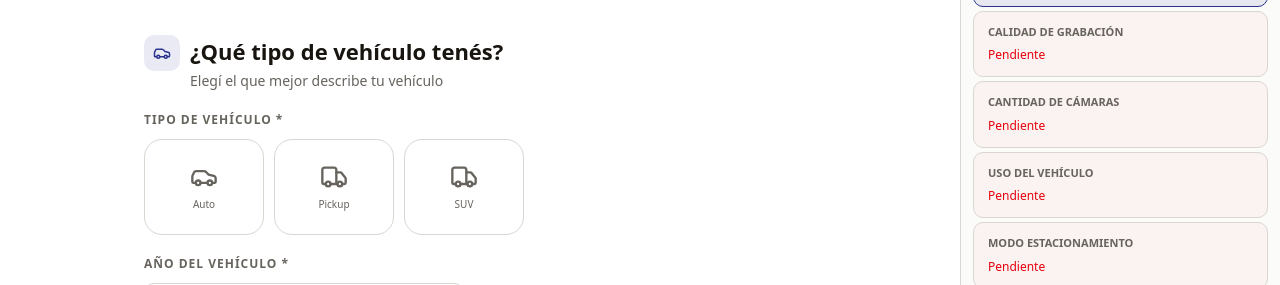
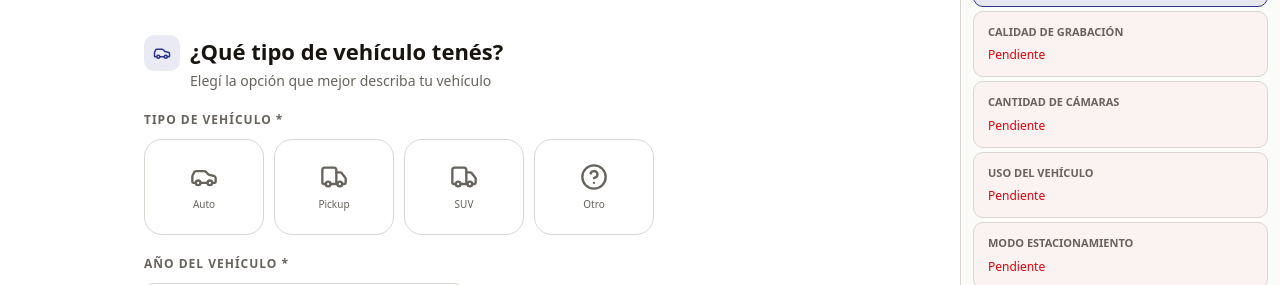
Before and after one commit to Stefafrontani/hiwei-app, a Next.js app: page /cotiza-tu-dashcam in a window 1280 px wide. Shown: the part 198-483 px from the top of the page. Built offline with nearby package versions, Linux system fonts and the light colour scheme.

Commit message:
text and ux in step 1

```diff
--- a/src/components/steps/Step1.tsx
+++ b/src/components/steps/Step1.tsx
@@ -1,6 +1,6 @@
 'use client'
 
-import { Car, Truck, Info } from 'lucide-react'
+import { Car, Truck, CircleHelp, Info } from 'lucide-react'
 import { OptionCard } from '@/components/quiz/OptionCard'
 import { InfoBox } from '@/components/quiz/InfoBox'
 import {
@@ -16,6 +16,7 @@ const VEHICLE_OPTIONS: { type: VehicleType; label: string; icon: typeof Car }[]
   { type: 'auto', label: 'Auto', icon: Car },
   { type: 'pickup', label: 'Pickup', icon: Truck },
   { type: 'suv', label: 'SUV', icon: Truck },
+  { type: 'otro', label: 'Otro', icon: CircleHelp },
 ]
 
 const YEARS = Array.from({ length: 30 }, (_, i) => String(new Date().getFullYear() - i))
@@ -47,7 +48,7 @@ export function Step1({
             ¿Qué tipo de vehículo tenés?
           </p>
           <p className="text-[12px] text-muted-foreground md:text-[14px]">
-            Elegí el que mejor describe tu vehículo
+            Elegí la opción que mejor describa tu vehículo
           </p>
         </div>
       </div>
--- a/src/domain/value-objects/VehicleType.ts
+++ b/src/domain/value-objects/VehicleType.ts
@@ -1 +1 @@
-export type VehicleType = 'auto' | 'pickup' | 'suv' | 'moto'
+export type VehicleType = 'auto' | 'pickup' | 'suv' | 'otro'
```
